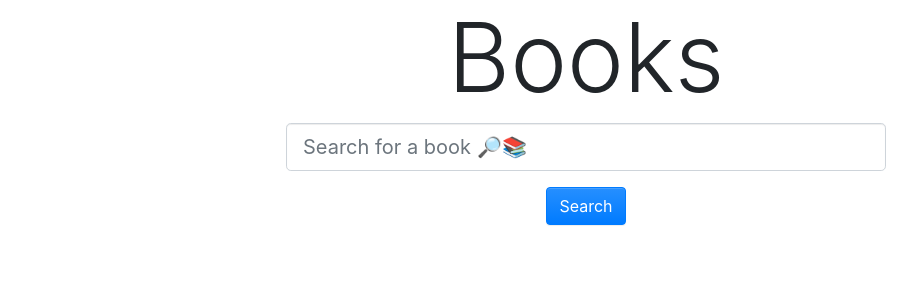
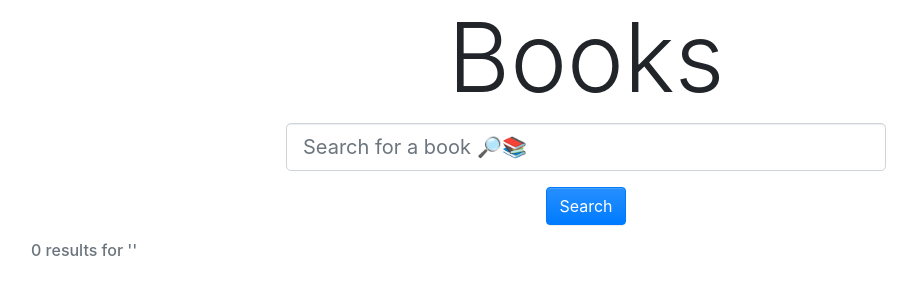
Before and after one commit to CesarBMartinez/google-books-search, a Vue app: page / in a window 1280 px wide. Shown: the top 300 px of the page, without its empty margins (54-971 px from the left). Built offline with nearby package versions, Linux system fonts and the light colour scheme.

Commit message:
add number of results message

```diff
--- a/src/components/SearchBook.vue
+++ b/src/components/SearchBook.vue
@@ -11,6 +11,8 @@
       <!-- Submit Button -->
       <button type="submit" class="btn btn-primary mt-3">Search</button>
     </form>
+
+    <h6 class="text-left text-secondary mt-3">{{ $store.state.totalItems }} results for '{{ $store.state.searchParam }}'</h6>
   </div>
 </template>
 
```
